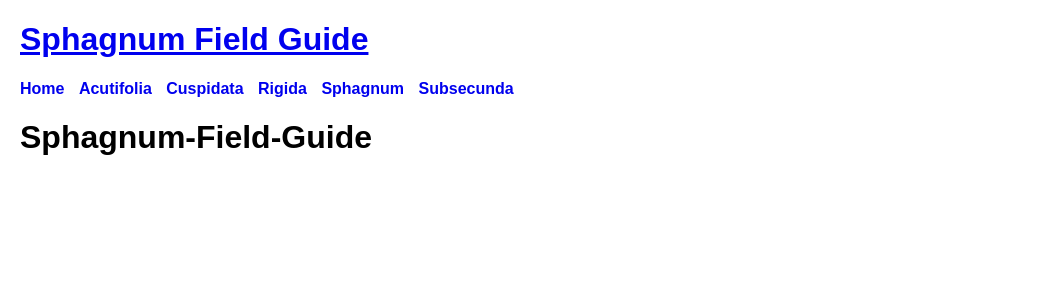
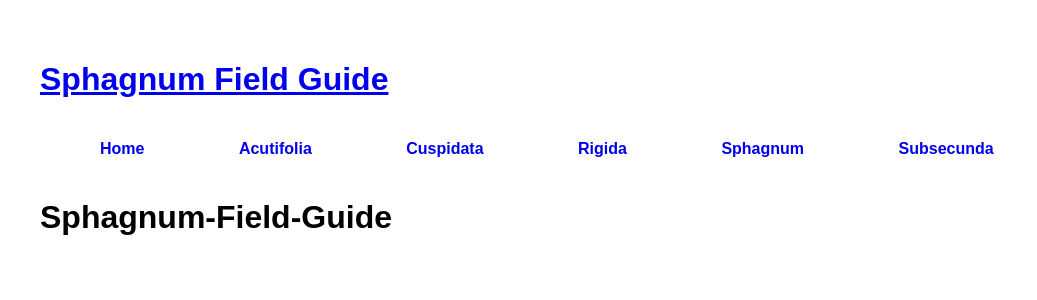
Before and after one commit to DanielESolbakk/Sphagnum-Field-Guide, a Jekyll site: the page built from index.md, in a window 1280 px wide. Shown: the top 300 px of the page, without its empty margins (0-1037 px from the left). Built offline with Jekyll 4.4.1, drawn with Linux system fonts in a browser that asks for light colours; our own code applies the rules of GitHub Pages for plain Markdown files.

Commit message:
remove double site title - add padding

```diff
--- a/_layouts/default.html
+++ b/_layouts/default.html
@@ -3,7 +3,7 @@
 <head>
     <meta charset="UTF-8">
     <meta name="viewport" content="width=device-width, initial-scale=1.0">
-    <title>{{ page.title | default: site.title }}</title>
+    <title>{{ page.title }}</title>
     <link rel="stylesheet" href="{{ site.baseurl }}/assets/style.css">
 </head>
 <body>
--- a/assets/style.css
+++ b/assets/style.css
@@ -1,17 +1,19 @@
 body {
     font-family: Arial, sans-serif;
     margin: 20px;
-    padding: 0;
+    padding: 20px;
 }
 nav ul {
     list-style: none;
-    padding: 0;
+    padding: 20px;
 }
 nav li {
     display: inline;
     margin-right: 10px;
+    padding: 20px;
 }
 nav a {
     text-decoration: none;
     font-weight: bold;
+    padding: 20px;
 }
```
